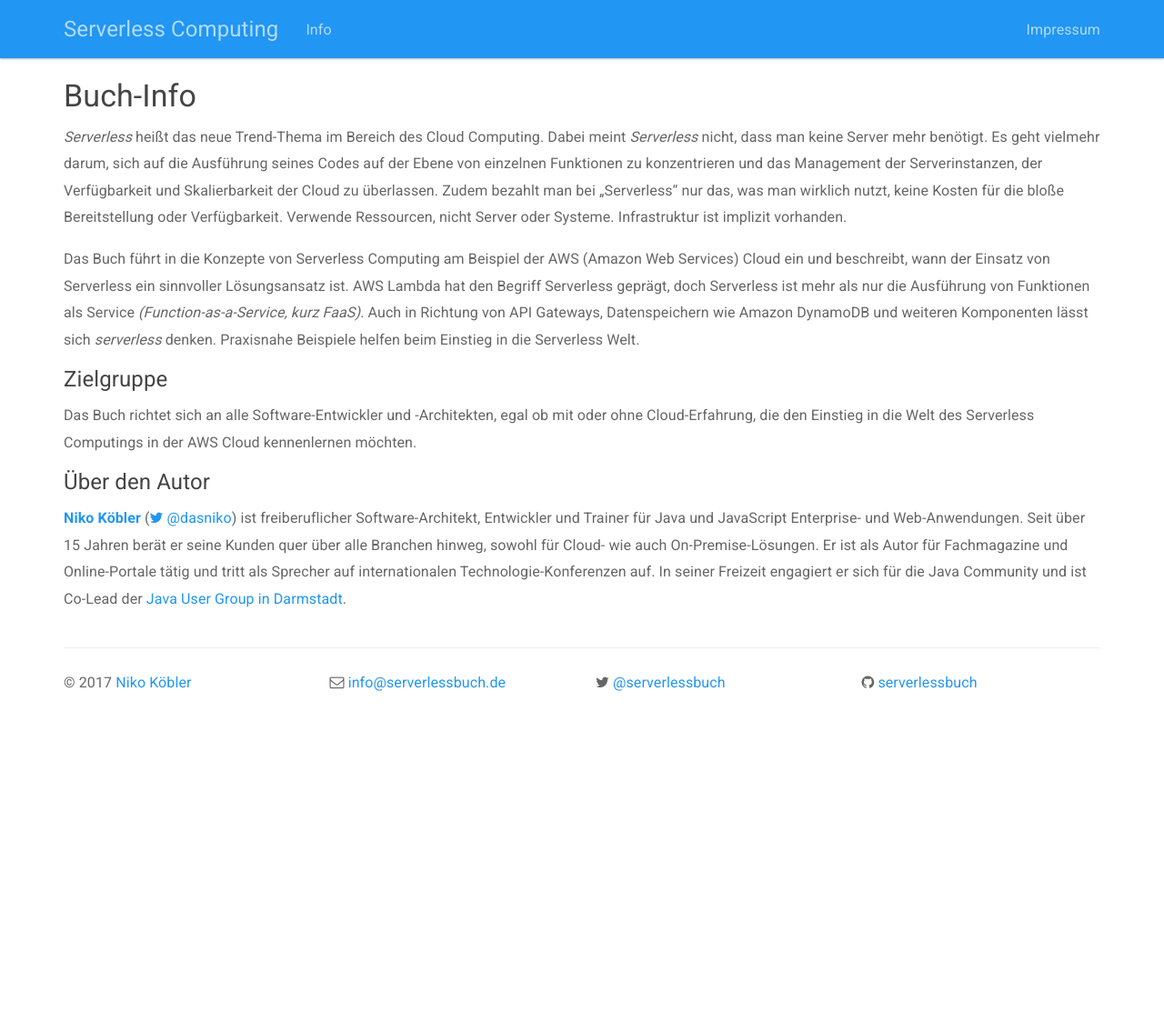
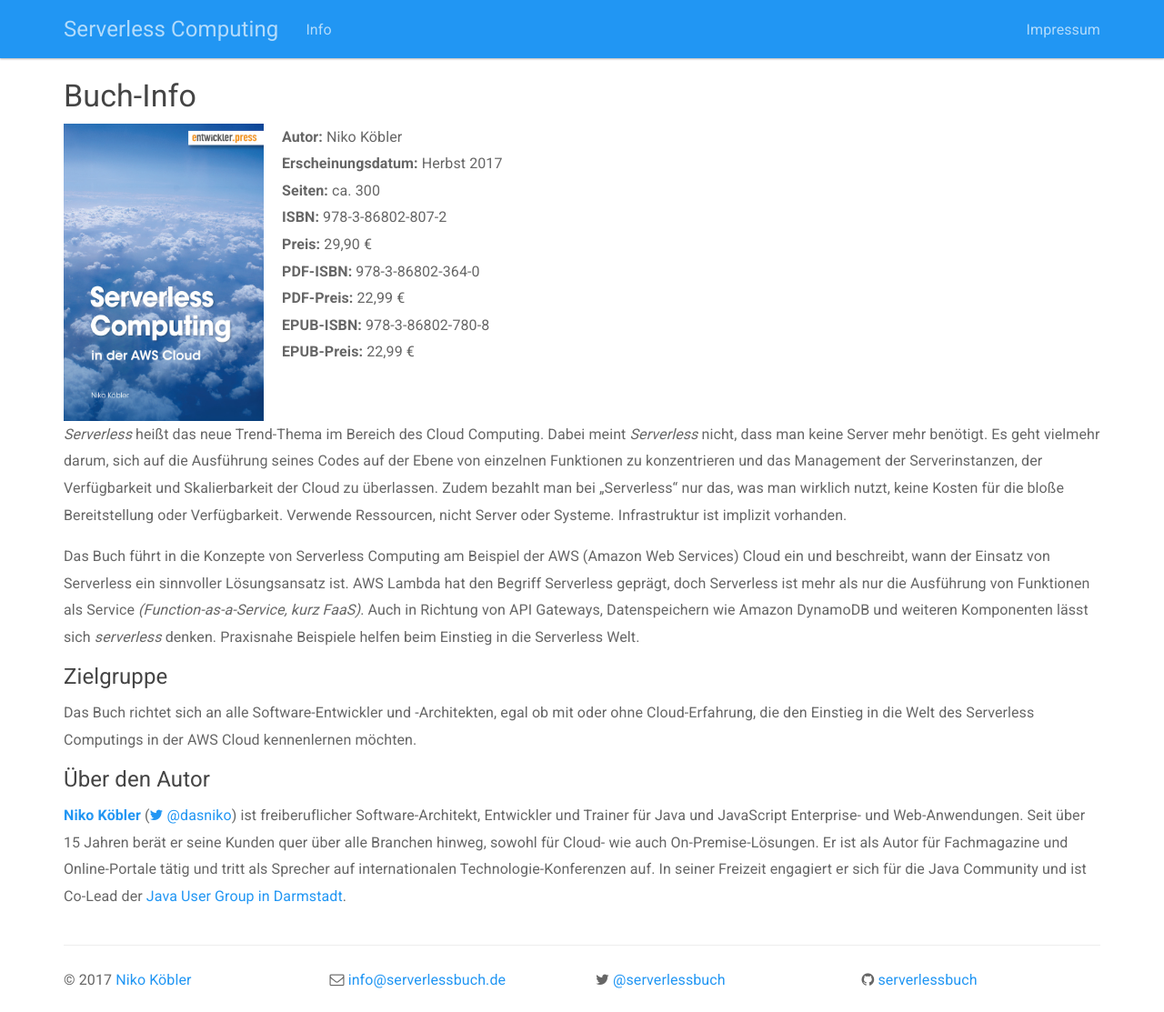
Before and after one commit to serverlessbuch/serverlessbuch.github.io, a Jekyll site: the page built from info.md, in a window 1280 px wide and 1113 px high. Shown: the whole window at 91% size. Built offline with Jekyll 4.4.1, drawn with Linux system fonts in a browser that asks for light colours; nearby versions of some CDN libraries.

Commit message:
more book info

```diff
--- a/info.md
+++ b/info.md
@@ -3,6 +3,18 @@
 title: Buch-Info
 permalink: /info/
 ---
+
+<img src="/images/cover.jpg" style="width: 220px; margin-right: 20px;" class="pull-left"/>
+**Autor:** Niko Köbler
+**Erscheinungsdatum:** Herbst 2017
+**Seiten:** ca. 300
+**ISBN:** 978-3-86802-807-2
+**Preis:** 29,90 €
+**PDF-ISBN:** 978-3-86802-364-0
+**PDF-Preis:** 22,99 €
+**EPUB-ISBN:** 978-3-86802-780-8
+**EPUB-Preis:** 22,99 €
+<div class="clearfix"></div>
 
 _Serverless_ heißt das neue Trend-Thema im Bereich des Cloud Computing.
 Dabei meint _Serverless_ nicht, dass man keine Server mehr benötigt. Es geht vielmehr darum, sich auf die Ausführung seines Codes auf der Ebene von einzelnen Funktionen zu konzentrieren und das Management der Serverinstanzen, der Verfügbarkeit und Skalierbarkeit der Cloud zu überlassen.
```
